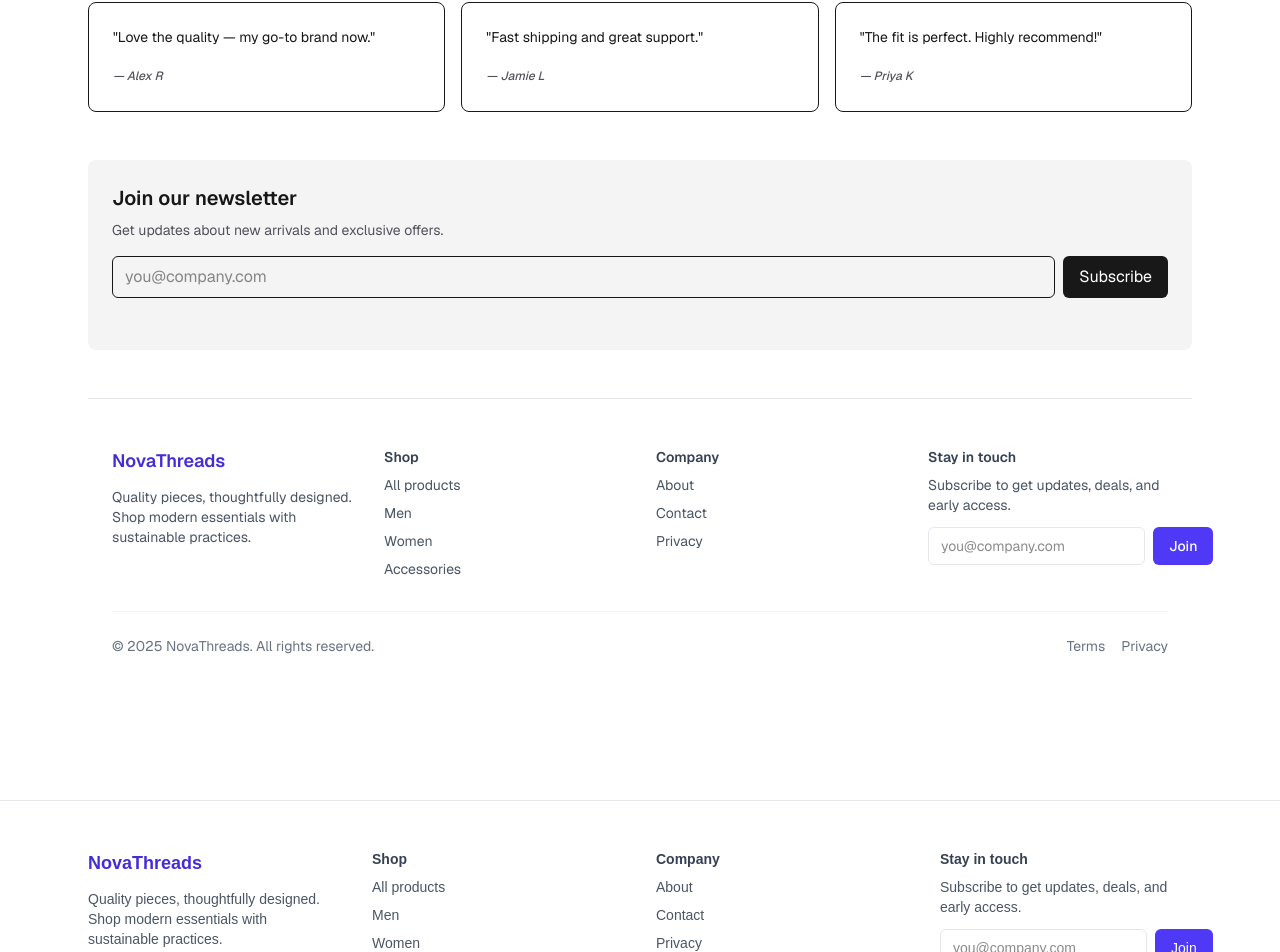
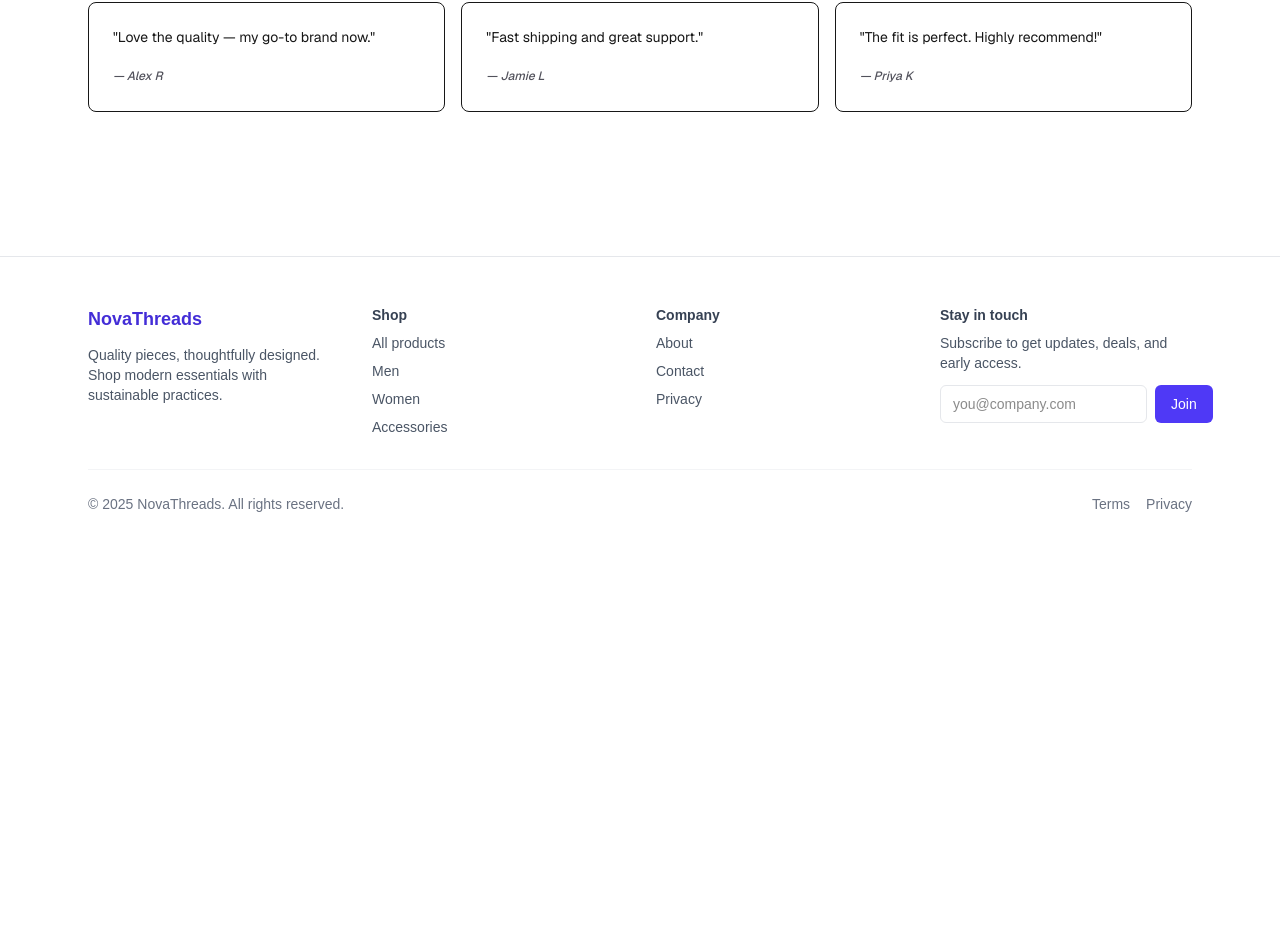
Before and after one commit to WangilaPrish/E-Commerce-Frontend, a Next.js app in the folder my-ecommerce-store/: page / in a window 1280 px wide. Shown: the part 1397-2349 px from the top of the page. After the commit the page ends 1959 px from the top, so only its background shows below. Built offline with nearby package versions, Linux system fonts and the light colour scheme.

Commit message:
fix: Remove Newsletter and Footer components from Home page for layout simplification

```diff
--- a/my-ecommerce-store/src/app/layout.tsx
+++ b/my-ecommerce-store/src/app/layout.tsx
@@ -1,7 +1,7 @@
 import type { Metadata } from "next";
 import { Geist, Geist_Mono } from "next/font/google";
+import Footer from "../components/Footer";
 import Header from "../components/Header";
-import Footer from "../components/Footer";
 import "./globals.css";
 
 const geistSans = Geist({
--- a/my-ecommerce-store/src/app/page.tsx
+++ b/my-ecommerce-store/src/app/page.tsx
@@ -18,8 +18,6 @@ export default function Home() {
                 <CategoryGrid />
                 <TopSellers />
                 <Testimonials />
-                <Newsletter />
-                <Footer />
             </main>
         </div>
     );
```
